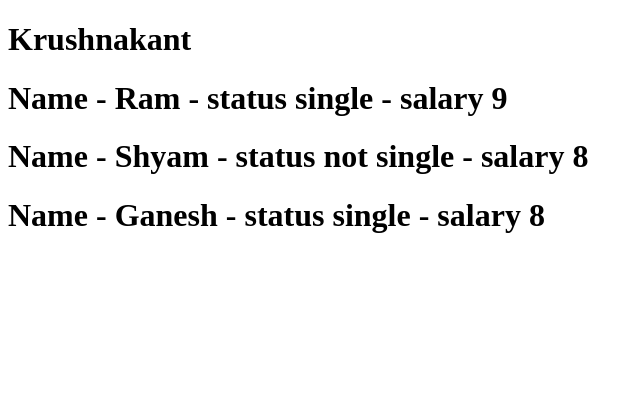
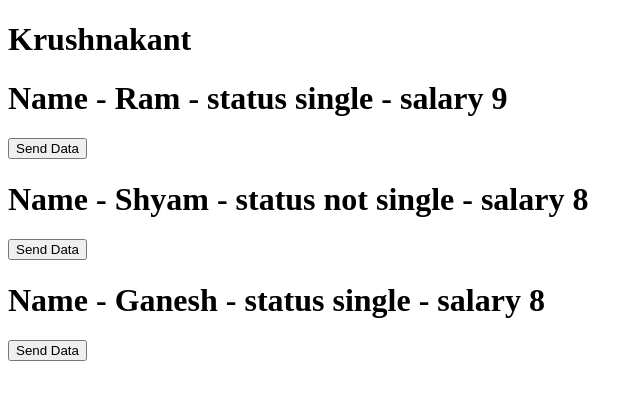
Before and after one commit to Krushna1621/Angular_first, an Angular app: page / in a window 1280 px wide. Shown: the top 400 px of the page, without its empty margins (0-643 px from the left). Built offline with nearby package versions, Linux system fonts and the light colour scheme.

Commit message:
passes data from parent to child and child to parent

```diff
--- a/src/app/app.component.html
+++ b/src/app/app.component.html
@@ -1,3 +1,3 @@
 <h1>Krushnakant</h1>
-<app-user-profile *ngFor="let u of users" [username]="u.name" [isSingle]="u.isSingle"
-    [salary]="u.salary"></app-user-profile>
+<app-user-profile *ngFor="let u of users" [username]="u.name" [isSingle]="u.isSingle" [salary]="u.salary"
+    (myEvent)="receivedData($event)"></app-user-profile>
--- a/src/app/app.component.ts
+++ b/src/app/app.component.ts
@@ -2,6 +2,7 @@ import { Component } from '@angular/core';
 import { RouterOutlet } from '@angular/router';
 import { UserProfileComponent } from "./components/user-profile/user-profile.component";
 import { CommonModule } from "@angular/common";
+import { User } from "../models/user";
 
 @Component({
   selector: 'app-root',
@@ -29,4 +30,10 @@ export class AppComponent {
     salary:8
   }
 ]
+receivedData(e:User){
+  console.log(e);
+ const userIndex= this.users.findIndex(user=>user.name == e.name)
+ this.users[userIndex].salary=e.newSalary
 }
+
+}
--- a/src/app/components/user-profile/user-profile.component.html
+++ b/src/app/components/user-profile/user-profile.component.html
@@ -31,3 +31,4 @@
 </div> -->
 
 <h1>Name - {{name}} - status {{isSingle?"single":"not single"}} - salary {{salary}}</h1>
+<button (click)="sendData()">Send Data</button>
--- a/src/app/components/user-profile/user-profile.component.ts
+++ b/src/app/components/user-profile/user-profile.component.ts
@@ -1,6 +1,7 @@
 import { CommonModule } from "@angular/common";
-import { Component, Input, booleanAttribute, numberAttribute } from '@angular/core';
+import { Component, Input, booleanAttribute, numberAttribute,Output, EventEmitter } from '@angular/core';
 import { FormsModule } from "@angular/forms";
+import { User } from "../../../models/user";
 
 @Component({
   selector: 'app-user-profile',
@@ -13,6 +14,13 @@ export class UserProfileComponent {
   @Input ({alias: 'username'}) name = "";
   @Input ({transform:booleanAttribute}) isSingle!: boolean;
   @Input ({transform:numberAttribute}) salary!: number;
+
+  @Output() myEvent =new EventEmitter<User>();
+  sendData(){
+    this.myEvent.emit({name:this.name,newSalary:10000});
+  }
+
+
   //  name="ram";
   //  status="single";
   //  salary=8829839000;
--- /dev/null
+++ b/src/models/user.ts
@@ -0,0 +1,2 @@
+ export type User=
+    {name:string,newSalary:number}
```
